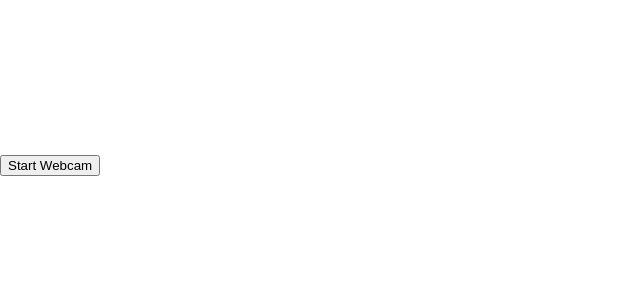
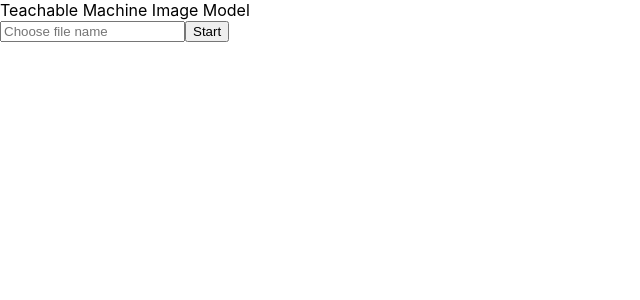
Before and after one commit to sparsh-goyal/CSI7163_Grp9_DeafBeats_Server, a React (Create React App) app: page / in a window 1280 px wide. Shown: the top 300 px of the page, without its empty margins (0-640 px from the left). Built offline with nearby package versions, Linux system fonts and the light colour scheme.

Commit message:
Get url from file name

```diff
--- a/src/App.js
+++ b/src/App.js
@@ -2,14 +2,13 @@
 import { useState } from "react";
 import { storage } from "./Firebase";
 import { ref, uploadBytes } from "firebase/storage";
-import { v4 } from "uuid";
 
 function App() {
   const [imageUpload, setImageUpload] = useState(null)
 
   const uploadImage = () => {
     if (imageUpload == null) return;
-    const imageRef = ref(storage, `images/${imageUpload.name + v4()}`)
+    const imageRef = ref(storage, imageUpload.name)
     uploadBytes(imageRef, imageUpload).then(() => {
       alert("Image Uploaded")
     })
--- a/src/Teach.js
+++ b/src/Teach.js
@@ -1,10 +1,9 @@
-import React, { useRef } from "react";
-import Webcam from "react-webcam";
 import * as tmImage from '@teachablemachine/image';
 import "./App.css";
+import { storage } from "./Firebase";
+import { ref, getDownloadURL } from "firebase/storage";
 
 function Teach() {
-
   var fAudio = new Audio("././drum/tom-1.mp3");
   var cAudio = new Audio("././drum/crash.mp3");
 
@@ -20,6 +19,14 @@
   }
   // Load the image model and setup the webcam
   async function init() {
+      const fileName = document.getElementById("fileName").value;
+
+      getDownloadURL(ref(storage, fileName))
+    .then((url) => {
+      const vid = document.querySelector("video");
+      vid.setAttribute("src", url);
+  })
+
       const modelURL = URL + 'model.json';
       const metadataURL = URL + 'metadata.json';
 
@@ -77,7 +84,7 @@
           labelContainer.childNodes[i].innerHTML = classPrediction;
           if(prediction[i].probability.toFixed(2) > .9)
           {
-            if (prediction[i].className == "F"){
+            if (prediction[i].className === "F"){
               // console.warn("2")
               fAudio.play();
               cAudio.pause();
@@ -94,12 +101,12 @@
   return (
     <div>
     <div>Teachable Machine Image Model</div>
+    <input id="fileName" placeholder="Choose file name"></input>
 <button type="button" onClick={init}>Start</button>
 <div id="label-container"></div>
       <video
         crossOrigin='anonymous'
         //src="././output.mp4"
-        src="https://firebasestorage.googleapis.com/v0/b/uploadingfile-c6f8a.appspot.com/o/output.mp4?alt=media&token=a263a5bd-0e3b-49eb-9bb3-5d147e288c54"
         autoPlay
         style={{
           position: "absolute",
--- a/src/index.js
+++ b/src/index.js
@@ -2,14 +2,16 @@
 import ReactDOM from "react-dom/client";
 import "./index.css";
 import reportWebVitals from "./reportWebVitals";
-import WebcamStreamCapture from "./Client";
-//import Teach from "./Teach";
+//import WebcamStreamCapture from "./Client";
+import Teach from "./Teach";
+//import App from "./App"
 
 const root = ReactDOM.createRoot(document.getElementById("root"));
 root.render(
   <React.StrictMode>
-    {/*<Teach/> */}
-    <WebcamStreamCapture/>
+    <Teach/>
+    {/*<WebcamStreamCapture/> */}
+    {/*<App/>*/}
 
   </React.StrictMode>
 );
```
